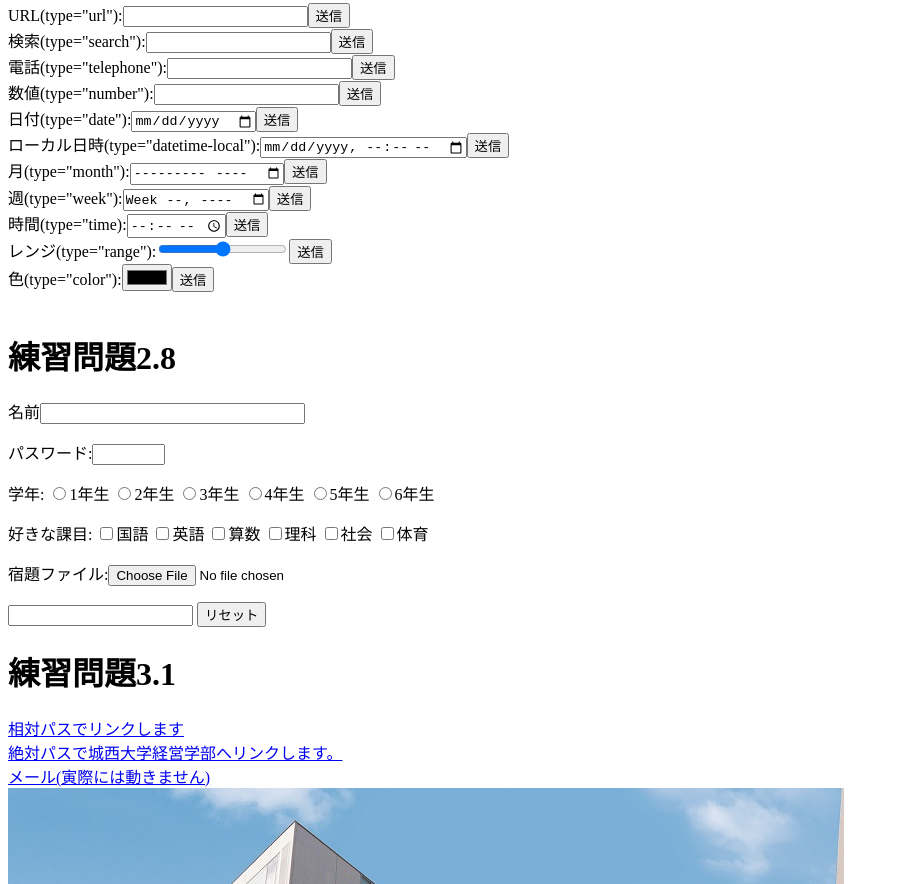
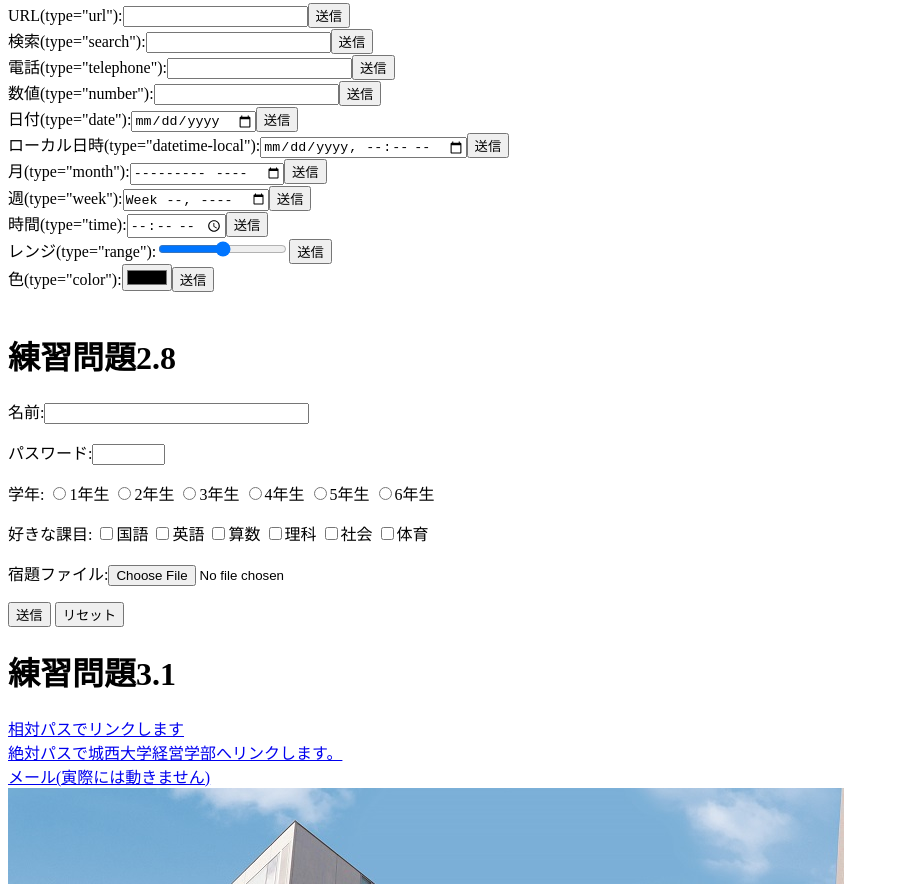
Before and after one commit to zyoshiki1110/jaf1073, a plain HTML site: page index.html in a window 1280 px wide. Shown: the part 1675-2559 px from the top of the page, without its empty margins (0-899 px from the left). Drawn offline with Linux system fonts and the light colour scheme.

Commit message:
Update index.html

```diff
--- a/index.html
+++ b/index.html
@@ -82,7 +82,7 @@
   <form action="xxx.php" method="post"><label>URL(type="url"):<input type="url" name="url"></label><input type="submit" value="送信"></form>
   <form action="xxx.php" method="post"><label>検索(type="search"):<input type="search" name="search"></label><input type="submit" value="送信"></form>
   <form action="xxx.php" method="post"><label>電話(type="telephone"):<input type="tel" name="tel"></label><input type="submit" value="送信"></form>
-  <form action="xxx.php" method="post"><label>数値(type="number"):<input type="nunber" name="nunber"></label><input type="submit" value="送信"></form>
+  <form action="xxx.php" method="post"><label>数値(type="number"):<input type="number" name="number"></label><input type="submit" value="送信"></form>
   <form action="xxx.php" method="post"><label>日付(type="date"):<input type="date" name="date"></label><input type="submit" value="送信"></form>
   <form action="xxx.php" method="post"><label>ローカル日時(type="datetime-local"):<input type="datetime-local" name="datetime-local"></label><input type="submit" value="送信"></form>
   <form action="xxx.php" method="post"><label>月(type="month"):<input type="month" name="month"></label><input type="submit" value="送信"></form>
@@ -92,7 +92,7 @@
   <form action="xxx.php" method="post"><label>色(type="color"):<input type="color" name="color"></label><input type="submit" value="送信"></form>
  <br>
 <h1>練習問題2.8</h1>
-<p><label>名前<input type="text" name="name" size="30" maxlenght="20"></label></p>
+<p><label>名前:<input type="text" name="name" size="30" maxlength="20"></label></p>
 <p><label>パスワード:<input type="password" name="pass" size="6" maxlength="4"></label></p>
 <p>学年:
   <label><input type="radio" name="gakunen" value="1">1年生</label>
@@ -112,7 +112,7 @@
 </p>
 <p><label>宿題ファイル:<input type="file" name="syukudai"></label></p>
 <p>
-<input type="submit value="送信">
+<input type="submit" value="送信">
 <input type="reset" value="リセット"><br>
   <h1>練習問題3.1</h1>
   <a href="a.html">相対パスでリンクします</a><br>
```
